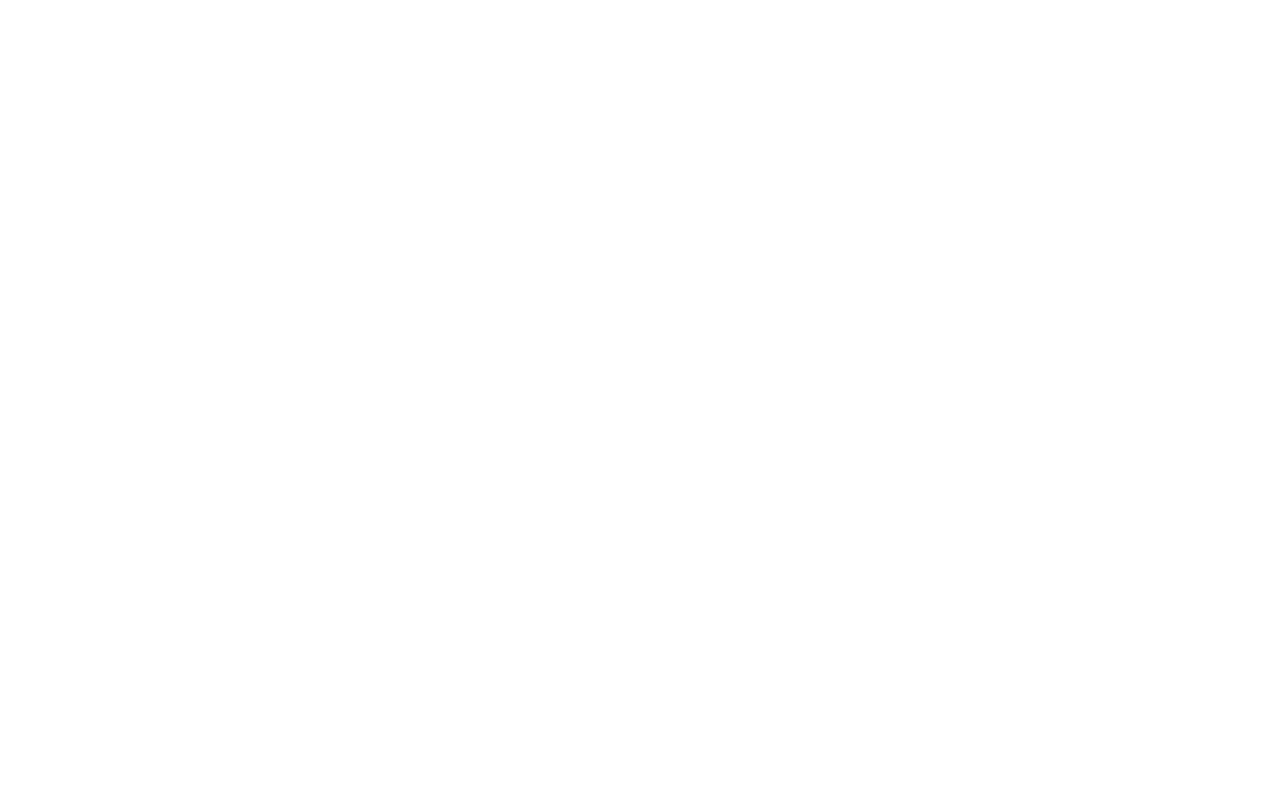
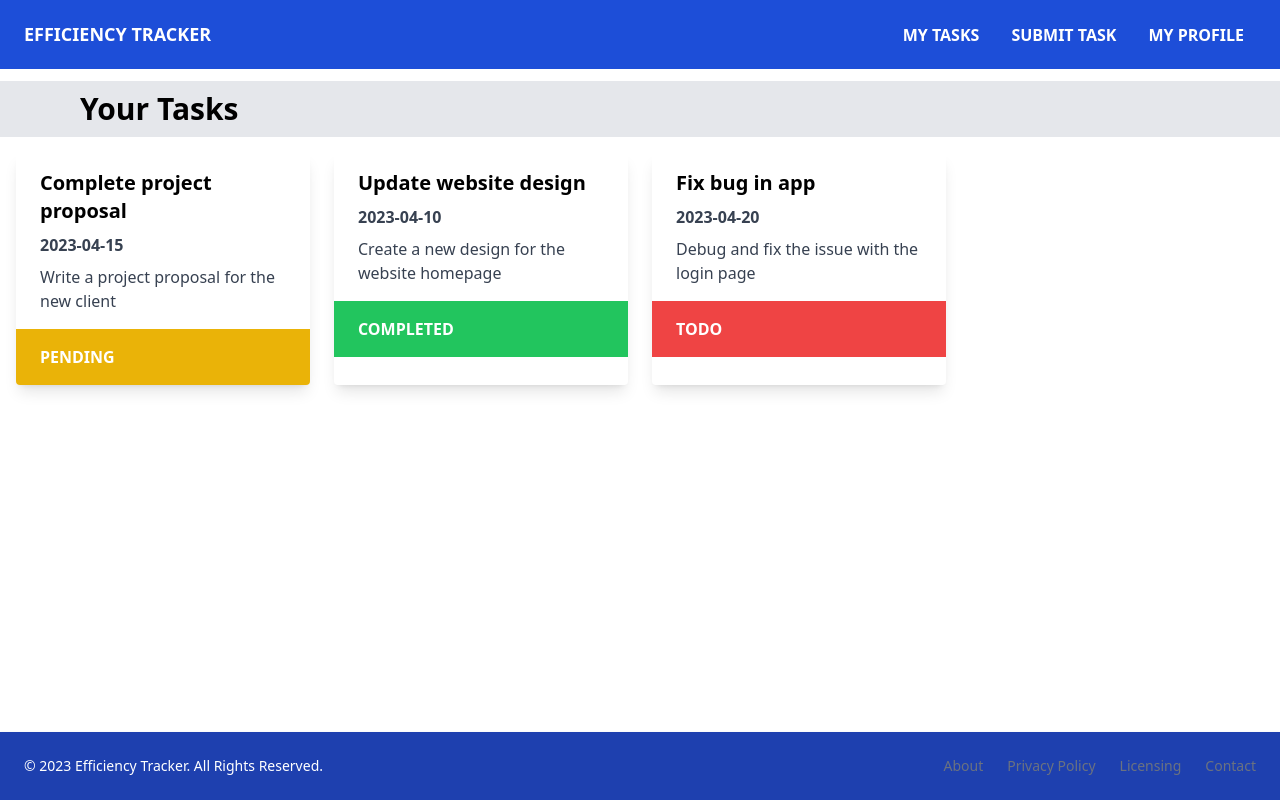
Before and after one commit to IshankaDK/Efficiency-tracker-front, a React (Vite) app: page /my-tasks in a window 1280 px wide. Before the commit this address had no page. Built offline with nearby package versions, Linux system fonts and the light colour scheme.

Commit message:
employee task list page and routings

```diff
--- a/src/App.jsx
+++ b/src/App.jsx
@@ -1,5 +1,9 @@
 import { BrowserRouter, Routes, Route } from "react-router-dom";
 import About from "./components/About";
+import EmployeeDashBoard from "./components/Employee/EmployeeDashBoard";
+import MyTask from "./components/Employee/MyTask";
+import Profile from "./components/Employee/Profile";
+import SubmitTask from "./components/Employee/SubmitTask";
 import AllTasks from "./components/Employer/AllTasks";
 import CreateTask from "./components/Employer/CreateTask";
 import EmployeeList from "./components/Employer/EmployeeList";
@@ -9,12 +13,16 @@
 import SignUp from "./components/SignUp";
 
 function App() {
+  // const userRole = "Employer";
+  const userRole = "Employee";
   return (
     <>
       <BrowserRouter>
         <Routes>
           <Route path="/" element={<Login />} />
           <Route path="/register" element={<SignUp />} />
+          {userRole === "Employer" ? (
+            <>
               <Route
                 path="/dashboard"
                 element={
@@ -22,7 +30,6 @@
                     children={
                       <>
                         <WelcomeNote />
-                    <div className="px-6 pt-6 text-xl font-bold "> Latests submits</div>
                         <AllTasks />
                       </>
                     }
@@ -65,6 +72,60 @@
                   />
                 }
               />
+            </>
+          ) : (
+            <>
+              <Route
+                path="/dashboard"
+                element={
+                  <EmployeeDashBoard
+                    children={
+                      <>
+                        <WelcomeNote />
+                        <MyTask />
+                      </>
+                    }
+                  />
+                }
+              />
+               <Route
+                path="/my-tasks"
+                element={
+                  <EmployeeDashBoard
+                    children={
+                      <>
+                        <MyTask />
+                      </>
+                    }
+                  />
+                }
+              />
+              <Route
+                path="/submit-task"
+                element={
+                  <EmployeeDashBoard
+                    children={
+                      <>
+                        <SubmitTask />
+                      </>
+                    }
+                  />
+                }
+              />
+              <Route
+                path="/profile"
+                element={
+                  <EmployeeDashBoard
+                    children={
+                      <>
+                        <Profile />
+                      </>
+                    }
+                  />
+                }
+              />
+            </>
+          )}
           <Route
             path="/about"
             element={<EmployerDashBoard children={<About />} />}
--- /dev/null
+++ b/src/components/Employee/EmployeeDashBoard.jsx
@@ -0,0 +1,17 @@
+import React from "react";
+import Footer from "../Footer";
+import EmployeeHeader from "./EmployeeHeader";
+
+const EmployeeDashBoard = ({ children }) => {
+  return (
+    <>
+      <EmployeeHeader />
+      <div>{children}</div>
+      <div className="fixed bottom-0 w-full">
+        <Footer />
+      </div>
+    </>
+  );
+};
+
+export default EmployeeDashBoard;
--- /dev/null
+++ b/src/components/Employee/EmployeeHeader.jsx
@@ -0,0 +1,54 @@
+import React from "react";
+import { Link } from "react-router-dom";
+
+const EmployeeHeader = () => {
+  return (
+    <>
+      <nav className="relative flex flex-wrap items-center justify-between px-2 py-3 bg-blue-700 mb-3">
+        <div className="container px-4 mx-auto flex flex-wrap items-center justify-between">
+          <div className="w-full relative flex justify-between lg:w-auto lg:static lg:block lg:justify-start">
+            <Link
+              className="text-lg font-bold leading-relaxed inline-block mr-4 py-2 whitespace-nowrap uppercase text-white"
+              to="/dashboard"
+            >
+              Efficiency Tracker
+            </Link>
+          </div>
+          <div
+            className={"lg:flex flex-grow items-center flex"}
+            id="example-navbar-danger"
+          >
+            <ul className="flex flex-col lg:flex-row list-none lg:ml-auto">
+              <li className="nav-item">
+                <Link
+                  className="px-3 py-2 flex items-center text-xs uppercase font-bold leading-snug text-white hover:opacity-75"
+                  to="/my-tasks"
+                >
+                  <span className="ml-2 text-base">My Tasks</span>
+                </Link>
+              </li>
+              <li className="nav-item">
+                <Link
+                  className="px-3 py-2 flex items-center text-xs uppercase font-bold leading-snug text-white hover:opacity-75"
+                  to="/submit-task"
+                >
+                  <span className="ml-2 text-base">Submit Task</span>
+                </Link>
+              </li>
+              <li className="nav-item">
+                <Link
+                  className="px-3 py-2 flex items-center text-xs uppercase font-bold leading-snug text-white hover:opacity-75"
+                  to="/profile"
+                >
+                  <span className="ml-2 text-base">My Profile</span>
+                </Link>
+              </li>
+            </ul>
+          </div>
+        </div>
+      </nav>
+    </>
+  );
+};
+
+export default EmployeeHeader;
--- /dev/null
+++ b/src/components/Employee/MyTask.jsx
@@ -0,0 +1,84 @@
+import React from "react";
+import PageHeader from "../PageHeader";
+const tasks = [
+  {
+    id: 1,
+    employee: "John Smith",
+    taskName: "Complete project proposal",
+    taskDescription: "Write a project proposal for the new client",
+    attachment: "",
+    dueDate: "2023-04-15",
+    status: "pending",
+  },
+  {
+    id: 2,
+    employee: "Jane Doe",
+    taskName: "Update website design",
+    taskDescription: "Create a new design for the website homepage",
+    attachment: "",
+    dueDate: "2023-04-10",
+    status: "completed",
+  },
+  {
+    id: 3,
+    employee: "Bob Johnson",
+    taskName: "Fix bug in app",
+    taskDescription: "Debug and fix the issue with the login page",
+    attachment: "",
+    dueDate: "2023-04-20",
+    status: "todo",
+  },
+];
+const MyTask = () => {
+  return (
+    <>
+      <PageHeader title={"Your Tasks"} />
+      <div className="grid grid-cols-1 sm:grid-cols-2 md:grid-cols-3 lg:grid-cols-4 gap-6 m-4">
+        {tasks.map((task) => (
+          <TaskCard
+            key={task.id}
+            taskName={task.taskName}
+            dueDate={task.dueDate}
+            taskDescription={task.taskDescription}
+            status={task.status}
+          />
+        ))}
+      </div>
+    </>
+  );
+};
+const TaskCard = ({ taskName, dueDate,taskDescription, status }) => {
+  // define task status color based on status prop
+  let statusColor = "bg-yellow-500";
+  switch (status) {
+    case "completed":
+      statusColor = "bg-green-500";
+      break;
+    case "pending":
+      statusColor = "bg-yellow-500";
+      break;
+    case "todo":
+      statusColor = "bg-red-500";
+      break;
+    default:
+      break;
+  }
+
+  return (
+    <>
+      <div className="max-w-sm rounded overflow-hidden shadow-lg cursor-pointer">
+        <div className="px-6 py-4 space-y-2">
+          <div className="font-bold text-xl mb-2">{taskName}</div>
+          <p className="text-gray-700 text-base font-semibold">{dueDate}</p>
+          <p className="text-gray-700 text-base">{taskDescription}</p>
+        </div>
+        <div className={`bg-gray-200 px-6 py-4 ${statusColor}`}>
+          <p className="text-white font-bold text-base">
+            {status.toUpperCase()}
+          </p>
+        </div>
+      </div>
+    </>
+  );
+};
+export default MyTask;
--- /dev/null
+++ b/src/components/Employee/Profile.jsx
@@ -0,0 +1,9 @@
+import React from 'react'
+
+const Profile = () => {
+  return (
+    <div>Profile</div>
+  )
+}
+
+export default Profile
--- /dev/null
+++ b/src/components/Employee/SubmitTask.jsx
@@ -0,0 +1,9 @@
+import React from 'react'
+
+const SubmitTask = () => {
+  return (
+    <div>SubmitTask</div>
+  )
+}
+
+export default SubmitTask
--- a/src/components/Employer/EmployerDashBoard.jsx
+++ b/src/components/Employer/EmployerDashBoard.jsx
@@ -6,7 +6,7 @@
   return (
     <>
       <EmployerHeader />
-      <div className="ove">{children}</div>
+      <div >{children}</div>
       <div className="fixed bottom-0 w-full">
         <Footer />
       </div>
```
Lines whose indentation alone changed are shown as unchanged.
